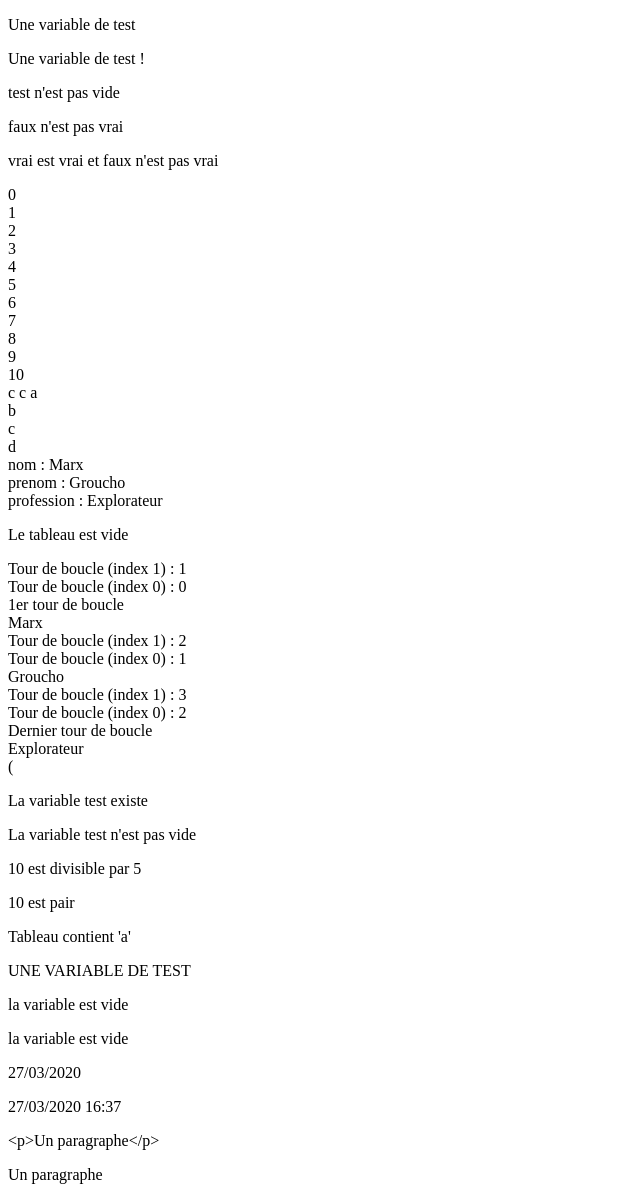
After one commit to Anais-Riollaci/Symfony-intro, a Symfony app: template templates/index/index.html.twig in a window 1280 px wide. The commit adds this page. Shown: the whole page, without its empty margins (0-640 px from the left). Run offline with Twig, Linux system fonts and the light colour scheme; the template is opened without the code that fills it, so the values that code supplies are empty; some libraries are stand-ins or nearby versions.

Commit message:
Routeur et Twig

```diff
--- a/templates/base.html.twig
+++ b/templates/base.html.twig
@@ -2,7 +2,7 @@
 <html>
     <head>
         <meta charset="UTF-8">
-        <title>{% block title %}Welcome!{% endblock %}</title>
+        <title>{% block title %}Symfony intro{% endblock %}</title>
         {% block stylesheets %}{% endblock %}
     </head>
     <body>
--- /dev/null
+++ b/templates/index/bonjour.html.twig
@@ -0,0 +1,6 @@
+{% extends 'base.html.twig' %}
+
+{% block body %}
+    {# affichage de la variable {{ nom }} ... #}
+    <p>Bonjour {{ nom }}</p>
+{% endblock %}
--- /dev/null
+++ b/templates/index/coucou.html.twig
@@ -0,0 +1,5 @@
+{% extends 'base.html.twig' %}
+
+{% block body %}
+    <h1>Coucou {{ qui }} !</h1>
+{% endblock %}
--- /dev/null
+++ b/templates/index/hello.html.twig
@@ -0,0 +1,5 @@
+{% extends 'base.html.twig' %}
+
+{% block body %}
+    <h1>Hello World!!!</h1>
+{% endblock %}
--- /dev/null
+++ b/templates/index/index.html.twig
@@ -0,0 +1,167 @@
+{# surcharge du block body défini dans base.html.twig#}
+{# surcharge du template base.html.twig à la racine de template #}
+{% extends 'base.html.twig' %}
+
+{# surcharge (remplacement) du bloc body défini dans base.html.twig#}
+{% block body %}
+    {# création d'une variable #}
+    {% set test = 'Une variable de test' %}
+
+    {# affichage d'une variable #}
+    <p>{{ test }}</p>
+
+    {# concaténation avec le tilde#}
+    <p>{{ test ~ ' !' }}</p>
+
+    {# structure conditionnelle #}
+    {% if test != '' %}
+        <p>test n'est pas vide</p>
+    {% else %}
+        <p>test est vide</p>
+    {% endif %}
+
+    {% set vrai = true  %}
+    {% set faux = false  %}
+
+    {# not en toutes lettres : if (!$faux) #}
+    {% if not faux  %}
+        <p>faux n'est pas vrai</p>
+    {% endif %}
+
+    {# and et or en toutes lettres : if ($vrai && !$faux) #}
+    {%  if vrai and not faux %}
+        <p>vrai est vrai et faux n'est pas vrai</p>
+    {% endif %}
+
+    {# Boucles #}
+    {# for ($i = 0; $i < 10; $i++) #}
+    {% for i in 0..10 %}
+        {{ i }}<br>
+    {% endfor %}
+
+    {# un tableau indexé #}
+    {% set tableau = [ 'a', 'b', 'c', 'd'] %}
+
+    {# pour accéder a un élément d'un tableau #}
+    {{ tableau[2] }}
+    {# ou #}
+    {{ tableau.2 }}
+
+    {# foreach ($tableau as $lettre) #}
+    {% for lettre in tableau %}
+        {{ lettre  }}<br>
+    {% endfor %}
+
+    {# tableau associatif #}
+    {% set assoc = {nom: 'Marx', prenom: 'Groucho', profession: 'Explorateur'} %}
+
+    {# foreach ($assoc as $key => $value) #}
+    {% for key, value in assoc %}
+        {{ key }} : {{ value }}<br>
+    {% endfor %}
+
+    {% set vide = [] %}
+
+    {# on rentre dans le else d'un for quand le tableau est vide #}
+    {% for element in vide %}
+        {{ element }}<br>
+    {% else %}
+        <p>Le tableau est vide</p>
+    {% endfor %}
+
+    {#
+    loop est accessible dans toutes les boucles et donne l'information de l'état sur l'état de la boucle
+    #}
+
+    {% for value in assoc %}
+        Tour de boucle (index 1) : {{ loop.index }}<br>
+        Tour de boucle (index 0) : {{ loop.index0 }}<br>
+
+        {% if loop.first %}
+            1er tour de boucle<br>
+        {% endif %}
+
+        {% if loop.last %}
+            Dernier tour de boucle<br>
+        {% endif %}
+
+        {{ value }}<br>
+    {% endfor %}
+
+    (
+    {# TESTS AVEC is ET is not #}
+
+    {# if (isset($test)) #}
+    {% if test is defined %}
+        <p>La variable test existe</p>
+    {% endif %}
+
+    {# if (!empty($test)) #}
+    {% if test is not empty %}
+        <p>La variable test n'est pas vide</p>
+    {% endif %}
+
+    {% set dix = 10 %}
+
+    {# if ($dix % 5 = 0) #}
+    {% if dix is divisible by(5) %}
+        <p>{{ dix }} est divisible par 5</p>
+    {% endif %}
+
+    {# even et odd pour pair et impair #}
+    {% if dix is even %}
+        <p>{{ dix }} est pair</p>
+    {% endif %}
+
+    {% if dix is odd  %}
+        <p></p>
+    {% endif %}
+
+    {# if (in array('a', $tableau)) #}
+    {% if 'a' in tableau %}
+        <p>Tableau contient 'a'</p>
+    {% endif %}
+
+    {# FILTRES AVEC PIPE | #}
+
+    {# stroupper($test) #}
+    <p>{{  test|upper }}</p>
+
+    {# valeur par default quand la variable est vide (empty) #}
+    <p>{{ var|default('la variable est vide') }}</p>
+
+    {# on peut cumuler les filtres #}
+    <p>{{ var|default('la variable est vide') }}</p>
+
+    {# formatage de date#}
+    <p>{{ '2020-03-27' |date('d/m/Y') }}</p>
+
+    {# sur un objet DateTime#}
+    <p>{{ demain|date('d/m/Y H:i') }}</p>
+
+    {#
+    equivalente à :
+    appel de la méthode format () de la claase DateTime
+    #}
+    <p>{{ demain.format('d/m/Y H:i') }}</p>
+
+    {% set paragraphe = '<p>Un paragraphe</p>' %}
+
+    {#par défaut, le HTML est échappé en entités HTML#}
+    {{ paragraphe }}
+
+    {# pour que le HTML ne soit pas échappé#}
+    {{ paragraphe | raw }}
+
+
+
+
+{% endblock %}
+
+
+{#
+{{ parent() }} reprend le contenu du bloc title défini dans base.html.twig
+à l'endroit ou on le place
+#}
+
+{% block title %}{{ parent() }} - Twig{% endblock %}
--- /dev/null
+++ b/templates/index/salut.html.twig
@@ -0,0 +1,5 @@
+{% extends 'base.html.twig' %}
+
+{% block body %}
+    <p>Salut {{ qui }}</p>
+{% endblock %}
```
Also changed, not shown: src/Controller/IndexController.php (added, +102 -0 lines), src/Controller/TwigController.php (added, +33 -0 lines), templates/twig/index.html.twig (added, +20 -0 lines), 1 other file.
